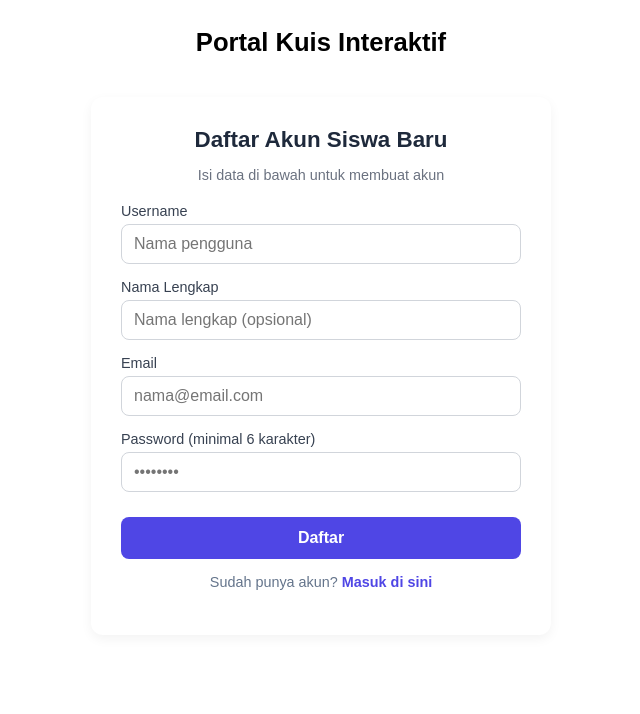
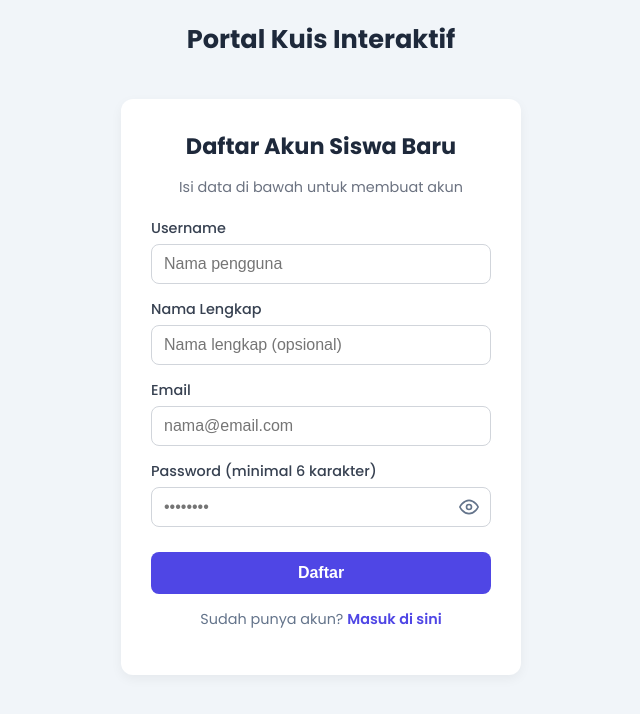
Before and after one commit to yunankirami-ctrl/capstone-project-kelompok3, a Vue app: page / in a window 1280 px wide. Both pictures are taken after a click on the button "Daftar di sini". Shown: the top 714 px of the page, without its empty margins (319-959 px from the left). Built offline with nearby package versions, Linux system fonts and the light colour scheme.

Commit message:
polish Ui 3#1

```diff
--- a/index.html
+++ b/index.html
@@ -10,6 +10,12 @@
     <meta name="description" content="Aplikasi Kuis Interaktif dengan Supabase dan Vue" />
     <link rel="apple-touch-icon" href="/pwa-192x192.png" />
 
+    <!-- [TIM] Font Poppins di-load di sini. style.css udah manggil 'Poppins' dari lama,
+         tapi link-nya baru ditambah sekarang - jadi font-nya beneran aktif, bukan fallback. -->
+    <link rel="preconnect" href="https://fonts.googleapis.com" />
+    <link rel="preconnect" href="https://fonts.gstatic.com" crossorigin />
+    <link href="https://fonts.googleapis.com/css2?family=Poppins:wght@400;500;600;700;800&display=swap" rel="stylesheet" />
+
     <title>Portal Kuis Interaktif</title>
   </head>
   <body>
--- a/src/components/AdminPanel.vue
+++ b/src/components/AdminPanel.vue
@@ -74,7 +74,7 @@ const updateUserRole = async (userId, newRole) => {
     <div class="sub-panel">
       <div class="list-header">
         <h3>Daftar Pengguna</h3>
-        <button class="btn-nav" @click="fetchAllUsers" :disabled="loading">Muat Ulang</button>
+        <button class="btn-nav" @click="fetchAllUsers" :disabled="loading"><span v-if="loading" class="btn-spinner" aria-hidden="true"></span>{{ loading ? 'Memuat...' : 'Muat Ulang' }}</button>
       </div>
 
       <div v-if="loading" class="state-text">Memuat data...</div>
--- a/src/components/Login.vue
+++ b/src/components/Login.vue
@@ -14,6 +14,8 @@ const email = ref('')
 const password = ref('')
 const errorMessage = ref('')
 const loading = ref(false)
+// [TIM] Kontrol lihat/sembunyi password (ikon mata di field password).
+const showPassword = ref(false)
 
 const handleLogin = async () => {
   errorMessage.value = ''
@@ -79,18 +81,31 @@ const handleLogin = async () => {
 
       <div class="form-group">
         <label>Password</label>
-        <input
-          type="password"
-          v-model="password"
-          placeholder="Masukkan password..."
-          required
-        />
+        <div class="input-wrap">
+          <input
+            :type="showPassword ? 'text' : 'password'"
+            v-model="password"
+            placeholder="Masukkan password..."
+            required
+          />
+          <button
+            type="button"
+            class="toggle-pass"
+            @click="showPassword = !showPassword"
+            :aria-label="showPassword ? 'Sembunyikan password' : 'Tampilkan password'"
+            :title="showPassword ? 'Sembunyikan password' : 'Tampilkan password'"
+          >
+            <!-- [TIM] Ikon mata standar (SVG garis feather-style, bukan emoji 3D) - umum di web. -->
+            <svg v-if="!showPassword" xmlns="http://www.w3.org/2000/svg" viewBox="0 0 24 24" width="20" height="20" fill="none" stroke="currentColor" stroke-width="2" stroke-linecap="round" stroke-linejoin="round" aria-hidden="true"><path d="M1 12s4-8 11-8 11 8 11 8-4 8-11 8-11-8-11-8z"/><circle cx="12" cy="12" r="3"/></svg>
+            <svg v-else xmlns="http://www.w3.org/2000/svg" viewBox="0 0 24 24" width="20" height="20" fill="none" stroke="currentColor" stroke-width="2" stroke-linecap="round" stroke-linejoin="round" aria-hidden="true"><path d="M17.94 17.94A10.07 10.07 0 0 1 12 20c-7 0-11-8-11-8a18.45 18.45 0 0 1 5.06-5.94"/><path d="M9.9 4.24A9.12 9.12 0 0 1 12 4c7 0 11 8 11 8a18.5 18.5 0 0 1-2.16 3.19m-6.72-1.07a3 3 0 1 1-4.24-4.24"/><line x1="1" y1="1" x2="23" y2="23"/></svg>
+          </button>
+        </div>
       </div>
 
       <p v-if="errorMessage" class="error-text">{{ errorMessage }}</p>
 
       <button type="submit" class="btn-primary" :disabled="loading">
-        {{ loading ? 'Memproses...' : 'Masuk' }}
+        <span v-if="loading" class="btn-spinner" aria-hidden="true"></span>{{ loading ? 'Memproses...' : 'Masuk' }}
       </button>
     </form>
 
--- a/src/components/QuizHome.vue
+++ b/src/components/QuizHome.vue
@@ -66,7 +66,7 @@ defineExpose({ reopen })
   <!-- [TIM] Step 1: pilih mata pelajaran -->
   <section v-if="!selectedCategory" class="category-selection">
     <h2>Pilih Mata Pelajaran</h2>
-    <p></p>
+    <p>Pilih mata kuis dari mata pelajaran yang tersedia</p>
     <div class="category-grid">
       <div
         v-for="cat in categories"
@@ -84,11 +84,11 @@ defineExpose({ reopen })
 
   <!-- [TIM] Step 2: daftar sesi kuis (misal: Quiz Week 1) -->
   <section v-else class="quiz-list-section">
-    <button @click="backToCategories" class="btn-back">⬅ Kembali ke Pilihan Mapel</button>
-    <h2>📋 Daftar Kuis: {{ selectedCategory.name }}</h2>
+    <button @click="backToCategories" class="btn-back">← Kembali ke Pilihan Mapel</button>
+    <h2>Daftar Kuis: {{ selectedCategory.name }}</h2>
     <p>Pilih sesi kuis yang tersedia:</p>
 
-    <div v-if="loading" class="loading-state"><p>⏳ Memuat daftar kuis...</p></div>
+    <div v-if="loading" class="loading-state"><p>Memuat daftar kuis...</p></div>
 
     <div v-else-if="quizList.length === 0" class="empty-state">
       <p>Belum ada sesi kuis yang dibuat untuk mata pelajaran ini.</p>
@@ -96,9 +96,9 @@ defineExpose({ reopen })
 
     <div v-else class="quiz-session-grid">
       <div v-for="quiz in quizList" :key="quiz.id" class="session-card" @click="chooseQuiz(quiz)">
-        <h3>🎯 {{ quiz.title }}</h3>
-        <p>⏱️ Durasi: {{ quiz.duration_minutes }} Menit</p>
-        <p>📝 Jumlah Soal: {{ quiz.total_questions }} Soal</p>
+        <h3>{{ quiz.title }}</h3>
+        <p>Durasi: {{ quiz.duration_minutes }} Menit</p>
+        <p>Jumlah Soal: {{ quiz.total_questions }} Soal</p>
         <button class="btn-start-session">Mulai Ujian</button>
       </div>
     </div>
--- a/src/components/Register.vue
+++ b/src/components/Register.vue
@@ -17,6 +17,8 @@ const password = ref('')
 const loading = ref(false)
 const errorMessage = ref('')
 const successMessage = ref('')
+// [TIM] Kontrol lihat/sembunyi password (ikon mata di field password).
+const showPassword = ref(false)
 
 const emit = defineEmits(['switch-to-login'])
 
@@ -114,20 +116,33 @@ const handleRegister = async () => {
 
       <div class="form-group">
         <label>Password (minimal 6 karakter)</label>
+        <div class="input-wrap">
           <input
-          type="password"
+            :type="showPassword ? 'text' : 'password'"
             v-model="password"
             placeholder="••••••••"
             minlength="6"
             required
           />
+          <button
+            type="button"
+            class="toggle-pass"
+            @click="showPassword = !showPassword"
+            :aria-label="showPassword ? 'Sembunyikan password' : 'Tampilkan password'"
+            :title="showPassword ? 'Sembunyikan password' : 'Tampilkan password'"
+          >
+            <!-- [TIM] Ikon mata standar (SVG garis feather-style, bukan emoji 3D) - umum di web. -->
+            <svg v-if="!showPassword" xmlns="http://www.w3.org/2000/svg" viewBox="0 0 24 24" width="20" height="20" fill="none" stroke="currentColor" stroke-width="2" stroke-linecap="round" stroke-linejoin="round" aria-hidden="true"><path d="M1 12s4-8 11-8 11 8 11 8-4 8-11 8-11-8-11-8z"/><circle cx="12" cy="12" r="3"/></svg>
+            <svg v-else xmlns="http://www.w3.org/2000/svg" viewBox="0 0 24 24" width="20" height="20" fill="none" stroke="currentColor" stroke-width="2" stroke-linecap="round" stroke-linejoin="round" aria-hidden="true"><path d="M17.94 17.94A10.07 10.07 0 0 1 12 20c-7 0-11-8-11-8a18.45 18.45 0 0 1 5.06-5.94"/><path d="M9.9 4.24A9.12 9.12 0 0 1 12 4c7 0 11 8 11 8a18.5 18.5 0 0 1-2.16 3.19m-6.72-1.07a3 3 0 1 1-4.24-4.24"/><line x1="1" y1="1" x2="23" y2="23"/></svg>
+          </button>
+        </div>
       </div>
 
       <p v-if="errorMessage" class="error-text">{{ errorMessage }}</p>
       <p v-if="successMessage" class="success-text">{{ successMessage }}</p>
 
       <button type="submit" class="btn-primary" :disabled="loading">
-        {{ loading ? 'Mendaftarkan...' : 'Daftar' }}
+        <span v-if="loading" class="btn-spinner" aria-hidden="true"></span>{{ loading ? 'Mendaftarkan...' : 'Daftar' }}
       </button>
     </form>
 
--- a/src/components/TeacherPanel.vue
+++ b/src/components/TeacherPanel.vue
@@ -120,7 +120,7 @@ const handleAddQuestionToQuiz = async () => {
     newCorrectOption.value = ''
 
     if (addedQuestionsCount.value >= newQuizTotalQ.value) {
-      toast.success(`Selesai! Semua ${newQuizTotalQ.value} soal kuis "${createdQuizTitle.value}" tersimpan. 🎉`)
+      toast.success(`Selesai! Semua ${newQuizTotalQ.value} soal kuis "${createdQuizTitle.value}" tersimpan.`)
       quitAddingQuestions()
     } else {
       toast.success(`Soal tersimpan! Lanjutkan soal berikutnya (${addedQuestionsCount.value}/${newQuizTotalQ.value}).`)
@@ -174,7 +174,7 @@ const handleAddQuestionToQuiz = async () => {
         </div>
 
         <button type="submit" class="btn-action btn-add-question" :disabled="submitting">
-          {{ submitting ? 'Menyimpan...' : 'Lanjut ke Input Soal ➡' }}
+          <span v-if="submitting" class="btn-spinner" aria-hidden="true"></span>{{ submitting ? 'Menyimpan...' : 'Lanjut ke Input Soal →' }}
         </button>
       </form>
     </div>
@@ -218,9 +218,9 @@ const handleAddQuestionToQuiz = async () => {
 
         <div class="teacher-step-actions">
           <button type="submit" class="btn-action btn-add-question" :disabled="submitting">
-            {{ submitting ? 'Menyimpan...' : 'Simpan Soal Ini' }}
+            <span v-if="submitting" class="btn-spinner" aria-hidden="true"></span>{{ submitting ? 'Menyimpan...' : 'Simpan Soal Ini' }}
           </button>
-          <button type="button" @click="quitAddingQuestions" class="btn-nav">⬅ Selesai Nanti / Batal</button>
+          <button type="button" @click="quitAddingQuestions" class="btn-nav">← Selesai Nanti / Batal</button>
         </div>
       </form>
     </div>
--- a/src/style.css
+++ b/src/style.css
@@ -1,3 +1,24 @@
+/* [TIM] RESET + CANVAS GLOBAL. Pondasi tampilan biar konsisten antar-browser:
+   box-sizing border-box, buang margin default browser, pasang font Poppins + bg lembut. */
+*,
+*::before,
+*::after {
+  box-sizing: border-box;
+}
+
+html,
+body {
+  margin: 0;
+  padding: 0;
+}
+
+body {
+  font-family: 'Poppins', system-ui, -apple-system, 'Segoe UI', sans-serif;
+  background: #f1f5f9;
+  color: #1e293b;
+  -webkit-font-smoothing: antialiased;
+}
+
 .app-container {
   max-width: 800px;
   margin: 0 auto;
@@ -217,7 +238,9 @@
 
 .input-group input:focus,
 .input-group select:focus {
+  outline: none;
   border-color: #4f46e5;
+  box-shadow: 0 0 0 3px rgba(79, 70, 229, 0.15); /* [TIM] focus-ring biar input aktif keliatan jelas */
 }
 
 .options-grid-inputs {
@@ -527,6 +550,7 @@
 .form-group input:focus {
   outline: none;
   border-color: #4f46e5;
+  box-shadow: 0 0 0 3px rgba(79, 70, 229, 0.15); /* [TIM] focus-ring, sama kayak form panel */
 }
 .error-text {
   color: #ef4444;
@@ -574,6 +598,58 @@
 .btn-primary:disabled {
   background: #cbd5e1;
   cursor: not-allowed;
+}
+
+/* ============================================================
+   [TIM] UTIL TOMBOL & INPUT (dipakai Login, Register, Teacher, Admin)
+   ============================================================ */
+
+/* Bungkus input yang butuh ikon di dalemnya (mis. toggle password) */
+.input-wrap {
+  position: relative;
+}
+.input-wrap input {
+  width: 100%;
+  padding-right: 42px; /* ruang kosongin buat ikon mata */
+}
+.toggle-pass {
+  position: absolute;
+  right: 8px;
+  top: 50%;
+  transform: translateY(-50%);
+  background: none;
+  border: none;
+  padding: 4px;
+  display: inline-flex;
+  align-items: center;
+  justify-content: center;
+  line-height: 0;
+  cursor: pointer;
+  color: #64748b;
+}
+.toggle-pass:hover {
+  color: #4f46e5;
+}
+
+/* Spinner kecil pas tombol lagi loading. Warnanya ikut currentColor, jadi
+   otomatis keliatan di tombol terang (btn-primary) maupun gelap (btn-nav). */
+.btn-spinner {
+  display: inline-block;
+  width: 0.9em;
+  height: 0.9em;
+  margin-right: 0.45em;
+  vertical-align: -0.1em;
+  border: 2px solid currentColor;
+  border-right-color: transparent;
+  border-radius: 50%;
+  animation: spin 0.7s linear infinite;
+  opacity: 0.85;
+}
+@keyframes spin {
+  to { transform: rotate(360deg); }
+}
+@media (prefers-reduced-motion: reduce) {
+  .btn-spinner { animation-duration: 1.4s; }
 }
 
 /* ============================================================
```
Also changed, not shown: src/App.vue (+9 -9 lines), src/components/QuizPlayer.vue (+6 -6 lines), src/components/ToastHub.vue (+10 -2 lines). Lines whose indentation alone changed are shown as unchanged.
